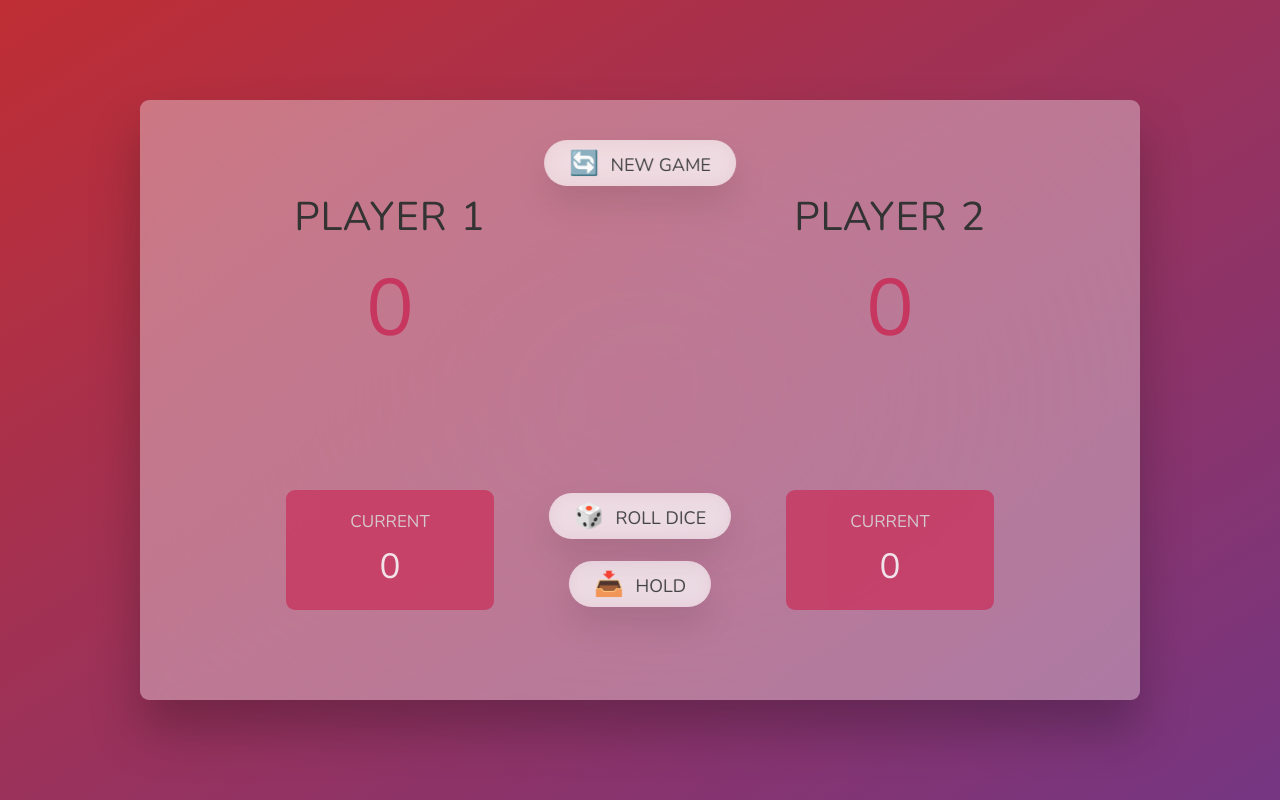
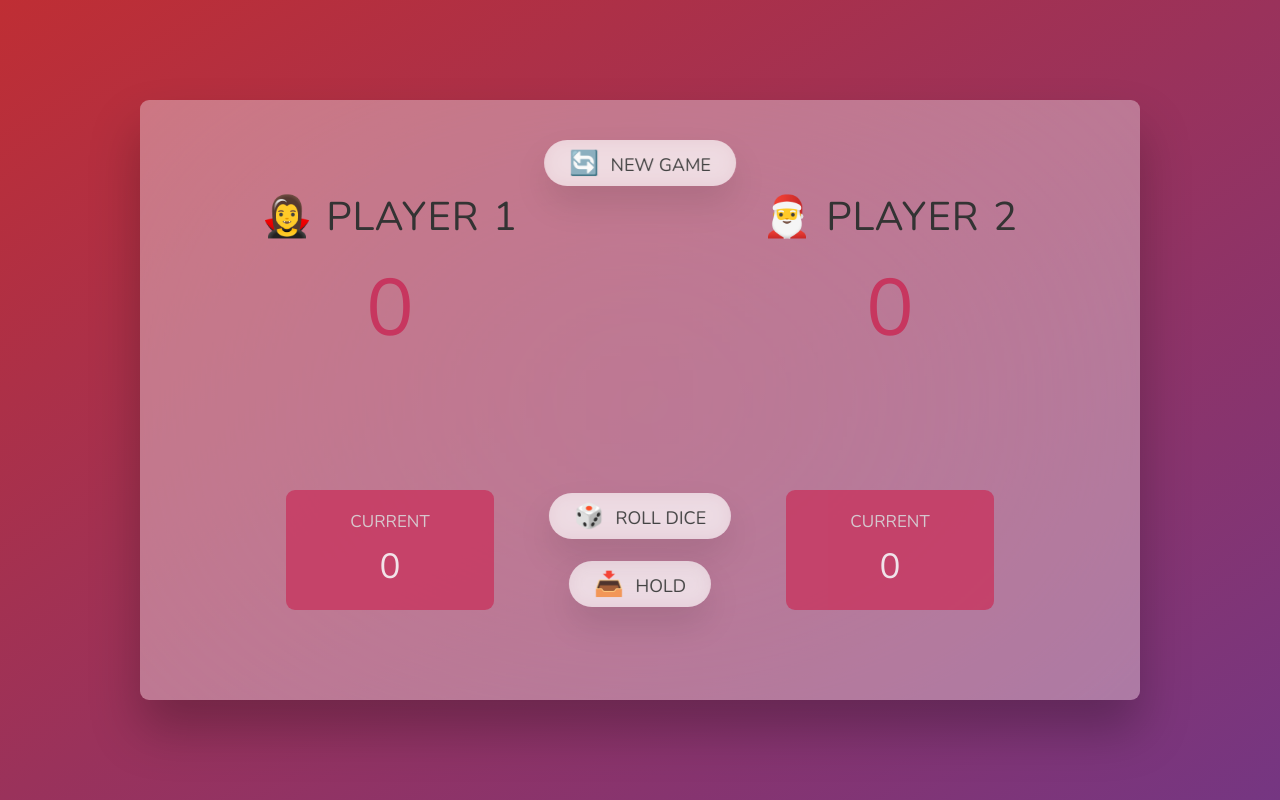
Before and after one commit to scoobytux/Roll-Dice-Game, a plain HTML site: page index.html in a window 1280 px wide. Drawn offline with nearby package versions, Linux system fonts and the light colour scheme.

Commit message:
Remove .player--active

```diff
--- a/index.html
+++ b/index.html
@@ -9,8 +9,8 @@
   </head>
   <body>
     <main>
-      <section class="player player--0 player--active">
-        <h2 class="name" id="name--0">Player 1</h2>
+      <section class="player player--0">
+        <h2 class="name" id="name--0">🧛‍♀️ Player 1</h2>
         <p class="score" id="score--0">0</p>
         <div class="current">
           <p class="current-label">Current</p>
@@ -18,7 +18,7 @@
         </div>
       </section>
       <section class="player player--1">
-        <h2 class="name" id="name--1">Player 2</h2>
+        <h2 class="name" id="name--1">🎅 Player 2</h2>
         <p class="score" id="score--1">0</p>
         <div class="current">
           <p class="current-label">Current</p>
```
